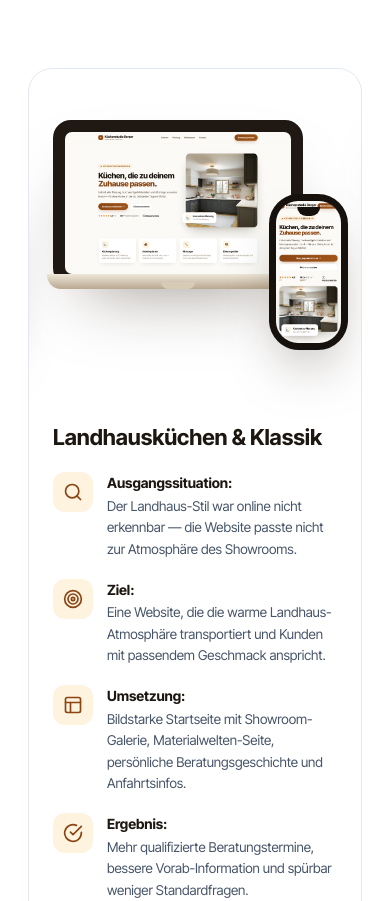
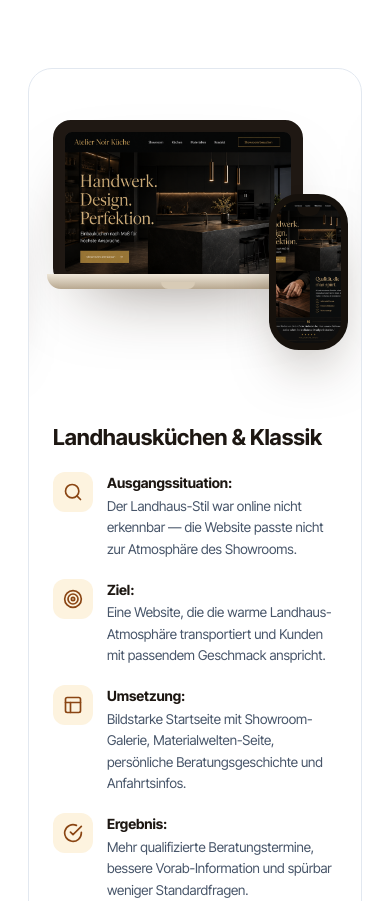
Before and after one commit to AIAccountSC/seitenwerk-kuechenstudio, a website: page index.html in a window 390 px wide. Shown: the part 7762-8663 px from the top of the page. Drawn offline with Linux system fonts and the light colour scheme.

Commit message:
Fix case slider: each of the 3 slides now has its own distinct screenshot
Previously all slides reused shot-laptop.png/shot-phone.png (same image
across the 3 dots). Now each slide shows a unique laptop+phone view.

Co-Authored-By: Claude Opus 4.6 <noreply@anthropic.com>

```diff
--- a/index.html
+++ b/index.html
@@ -499,8 +499,8 @@
             <!-- Slide 1: Moderne Küche -->
             <div class="case-slide">
               <div class="case-slide-img">
-                <div class="device-laptop"><img class="screen" src="assets/shot-laptop.png" alt="Moderne Küche Website" width="1600" height="1000" loading="lazy" decoding="async" /></div>
-                <div class="device-phone"><img class="screen" src="assets/shot-phone.png" alt="Moderne Küche mobil" width="430" height="932" loading="lazy" decoding="async" /></div>
+                <div class="device-laptop"><img class="screen" src="assets/shot-laptop-1.png" alt="Moderne Küche Website" width="1600" height="1000" loading="lazy" decoding="async" /></div>
+                <div class="device-phone"><img class="screen" src="assets/shot-phone-1.png" alt="Moderne Küche mobil" width="430" height="932" loading="lazy" decoding="async" /></div>
               </div>
               <div class="case-slide-body">
                 <h3>Moderne Einbauküchen</h3>
@@ -529,8 +529,8 @@
             <!-- Slide 2: Landhausküche -->
             <div class="case-slide">
               <div class="case-slide-img">
-                <div class="device-laptop"><img class="screen" src="assets/shot-laptop.png" alt="Landhausküche Website" width="1600" height="1000" loading="lazy" decoding="async" /></div>
-                <div class="device-phone"><img class="screen" src="assets/shot-phone.png" alt="Landhausküche mobil" width="430" height="932" loading="lazy" decoding="async" /></div>
+                <div class="device-laptop"><img class="screen" src="assets/shot-laptop-2.png" alt="Landhausküche Website" width="1600" height="1000" loading="lazy" decoding="async" /></div>
+                <div class="device-phone"><img class="screen" src="assets/shot-phone-2.png" alt="Landhausküche mobil" width="430" height="932" loading="lazy" decoding="async" /></div>
               </div>
               <div class="case-slide-body">
                 <h3>Landhausküchen &amp; Klassik</h3>
@@ -559,8 +559,8 @@
             <!-- Slide 3: Luxusküche -->
             <div class="case-slide">
               <div class="case-slide-img">
-                <div class="device-laptop"><img class="screen" src="assets/shot-laptop.png" alt="Luxusküche Website" width="1600" height="1000" loading="lazy" decoding="async" /></div>
-                <div class="device-phone"><img class="screen" src="assets/shot-phone.png" alt="Luxusküche mobil" width="430" height="932" loading="lazy" decoding="async" /></div>
+                <div class="device-laptop"><img class="screen" src="assets/shot-laptop-3.png" alt="Luxusküche Website" width="1600" height="1000" loading="lazy" decoding="async" /></div>
+                <div class="device-phone"><img class="screen" src="assets/shot-phone-3.png" alt="Luxusküche mobil" width="430" height="932" loading="lazy" decoding="async" /></div>
               </div>
               <div class="case-slide-body">
                 <h3>Luxusküchen &amp; Premium-Segment</h3>
```
Also changed, not shown: assets/shot-laptop-2.png (added), assets/shot-phone-1.png (added), assets/shot-phone-2.png (added), assets/shot-phone-3.png (added), 2 other files.
